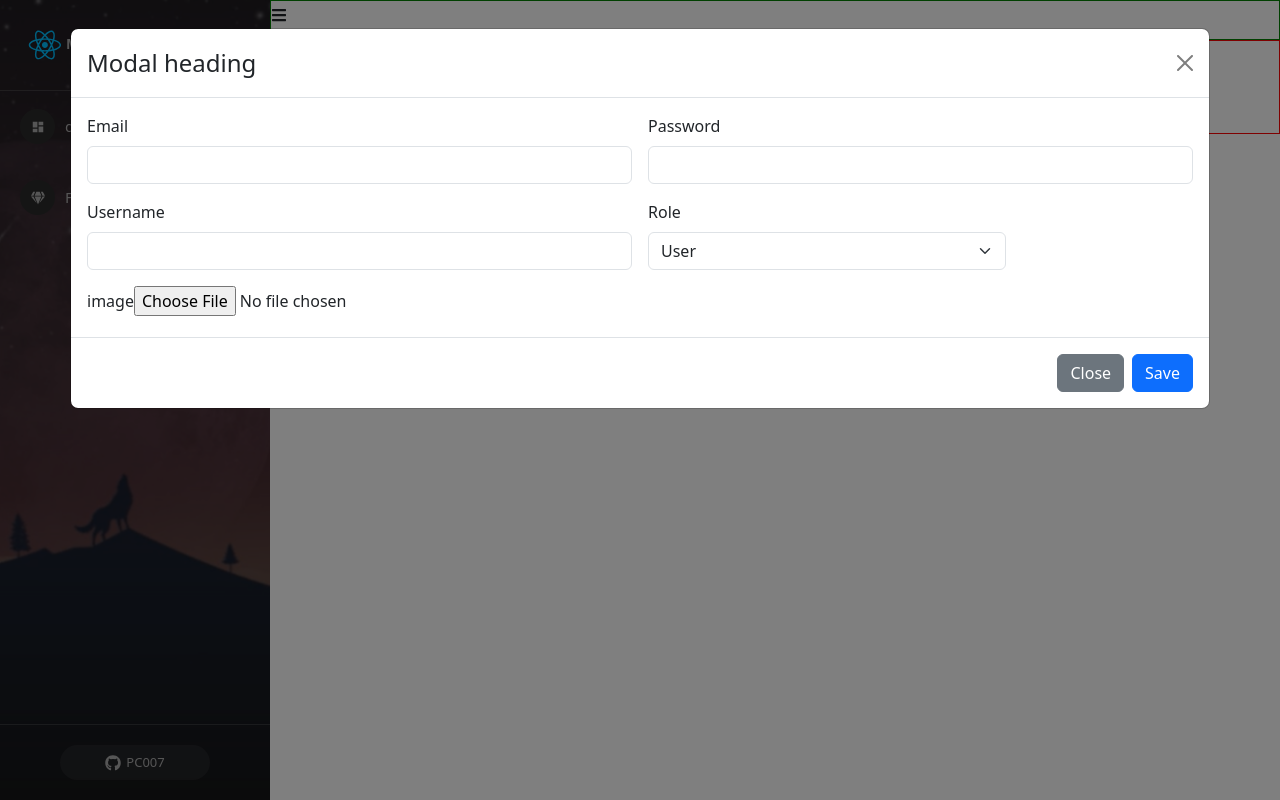
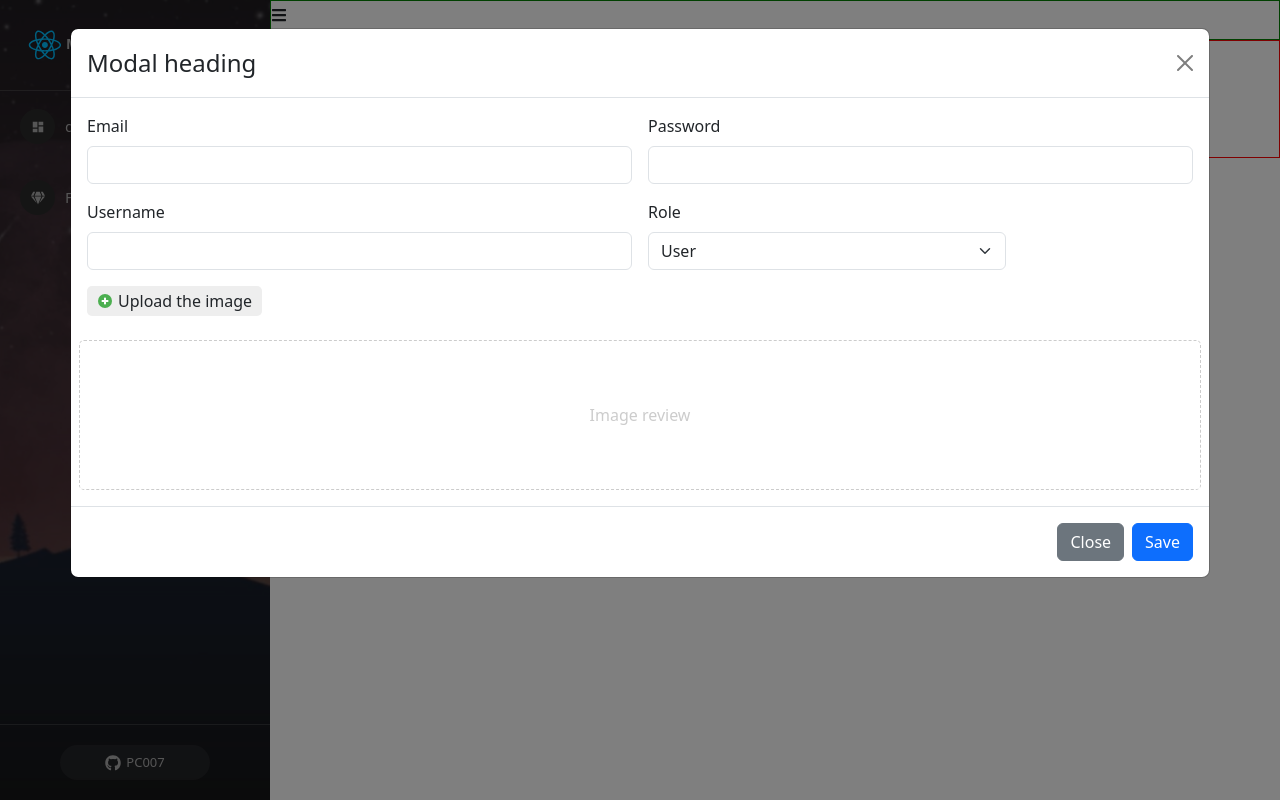
Before and after one commit to itphucuong007/basic-reactjs, a React (Create React App) app: page /admins/manage-users in a window 1280 px wide. Both pictures are taken after a click on the button "Add new user". Built offline with nearby package versions, Linux system fonts and the light colour scheme.

Commit message:
video 57

```diff
--- a/src/components/Admin/Content/ManageUser.js
+++ b/src/components/Admin/Content/ManageUser.js
@@ -1,5 +1,5 @@
 import ModalCreateUser from "./ModalCreateUser";
-
+import './ManageUser.scss';
 
 const ManageUser = (props) => {
     return (
@@ -10,16 +10,12 @@ const ManageUser = (props) => {
             </div>
 
             <div className="user-container">
-                <div>
-                    <button>Add new users</button>
-                </div>
-                <div>
-                    table users
-                    <ModalCreateUser />
-                </div>
+                <div><button>Add new users</button></div>
+                <div>table users</div>
+
+                <ModalCreateUser />
+
             </div>
-
-
         </div>
     );
 }
--- /dev/null
+++ b/src/components/Admin/Content/ManageUser.scss
@@ -0,0 +1,33 @@
+.modal-add-user{
+    .img-preview {
+        border: 1px dashed #ccc;
+        border-radius: 5px;
+        display: flex;
+        justify-content: center;
+        align-items: center;
+        color: #ccc;
+        height: 150px;
+        img {
+            min-height: 100%;
+            max-height: 100%;
+        }
+    }
+
+    .label-upload {
+        gap: 5px;
+        display: flex;
+        align-items: center;
+        width: fit-content;
+        padding: 3px 10px;
+        border-radius: 5px;
+        background: #eeeeee;
+        border: none;
+        cursor: pointer;
+        &:hover {
+            background-color: #dcdcdc;
+        }
+    }
+
+
+
+}
--- a/src/components/Admin/Content/ModalCreateUser.js
+++ b/src/components/Admin/Content/ModalCreateUser.js
@@ -1,11 +1,30 @@
 import { useState } from 'react';
 import Button from 'react-bootstrap/Button';
 import Modal from 'react-bootstrap/Modal';
+
+import { FcPlus } from 'react-icons/fc';
 
 const ModalCreateUser = (props) => {
     const [show, setShow] = useState(false);
     const handleClose = () => setShow(false);
     const handleShow = () => setShow(true);
+
+    const [email, setEmail] = useState("");
+    const [password, setPassword] = useState("");
+    const [username, setUsername] = useState("");
+    const [role, setRole] = useState("USER");
+    const [image, setImage] = useState("");
+    const [previewImage, setPreviewImage] = useState("");
+
+    const handleUploadImage = (event) => {
+        // kiểm tra file đã upload chưa ?
+        if(event.target && event.target.files && event.target.files[0]) {
+            setPreviewImage(URL.createObjectURL(event.target.files[0]));
+            setImage(event.target.files[0]);
+        }
+
+        console.log('upload file', event.target.files[0]);
+    }
 
     return (
         <>
@@ -18,6 +37,7 @@ const ModalCreateUser = (props) => {
                 onHide={handleClose}
                 size='xl'
                 backdrop='static'
+                className='modal-add-user'
             >
 
                 <Modal.Header closeButton>
@@ -27,29 +47,69 @@ const ModalCreateUser = (props) => {
                     <form className="row g-3">
                         <div className="col-md-6">
                             <label className="form-label">Email</label>
-                            <input type="email" className="form-control" />
+                            <input
+                                type="email"
+                                className="form-control"
+                                value={email}
+                                onChange={(event) => setEmail(event.target.value)}
+                            />
                         </div>
                         <div className="col-md-6">
                             <label for="inputPassword4" className="form-label">Password</label>
-                            <input type="password" className="form-control" />
+                            <input
+                                type="password"
+                                className="form-control"
+                                value={password}
+                                onChange={(event) => setPassword(event.target.value)}
+                            />
                         </div>
 
                         <div className="col-md-6">
                             <label className="form-label">Username</label>
-                            <input type="text" className="form-control" />
+                            <input
+                                type="text"
+                                className="form-control"
+                                value={username}
+                                onChange={(event) => setUsername(event.target.value)}
+                            />
                         </div>
                         <div className="col-md-4">
                             <label className="form-label">Role</label>
-                            <select className="form-select">
+                            <select
+                                className="form-select"
+                                onChange={(event) => setRole(event.target.value)}
+                            >
                                 <option value='USER' selected>User</option>
                                 <option value='ADMIN' >ADMIN</option>
                             </select>
                         </div>
 
                         <div className="col-md-12">
-                            <label className="form-label">image</label>
-                            <input type="file" />
+                            <label
+                                className="form-label label-upload"
+                                htmlFor='labelUpload'
+                            >
+                                <FcPlus /> Upload the image
+                            </label>
+                            <input
+                                type="file"
+                                hidden id='labelUpload'
+                                onChange={(event) => handleUploadImage(event)}
+                            />
                         </div>
+
+                        {/* <div className="col-md-12 img-preview">
+                             <span>Image review</span>
+                            <img src='https://cdn.tuoitre.vn/thumb_w/730/471584752817336320/2023/1/17/571238e2-78fa-4099-b34e-9f0b8a5b3eb9-16739311416891725962966.jpg' />
+                        </div> */}
+
+                        <div className="col-md-12 img-preview">
+                            {previewImage
+                                ? <img src={previewImage} />
+                                : <span>Image review</span>
+                            }
+                        </div>
+
 
                     </form>
 
--- a/src/components/Admin/SideBar.js
+++ b/src/components/Admin/SideBar.js
@@ -53,7 +53,7 @@ const SideBar = (props) => {
                     <Menu iconShape="circle">
                         <MenuItem
                             icon={<MdDashboard />}
-                            MDashboard
+
                             suffix={<span className="badge red">New</span>}
                         >
                             <Link to='/admins' />
```
